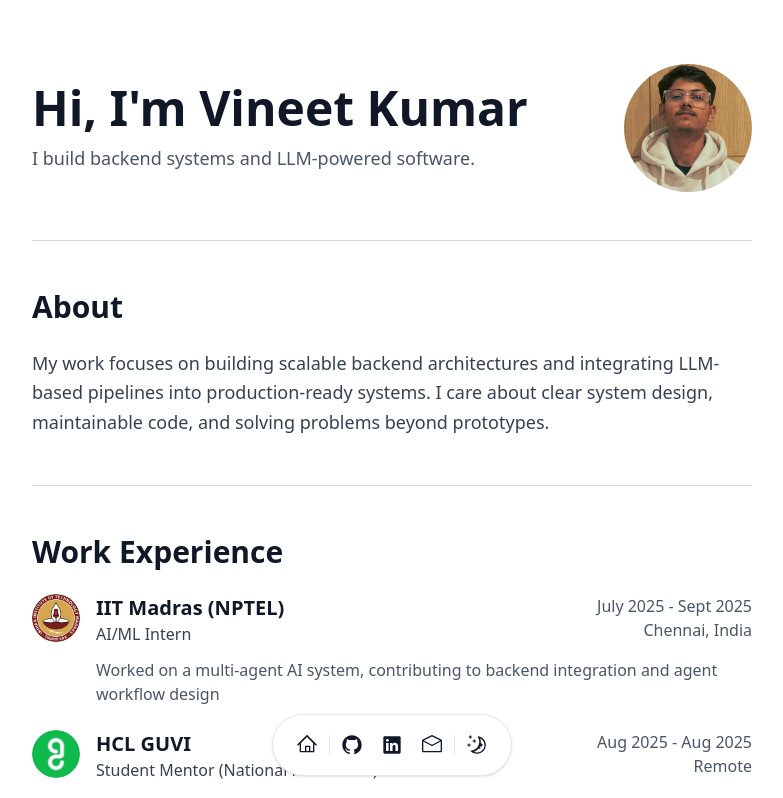
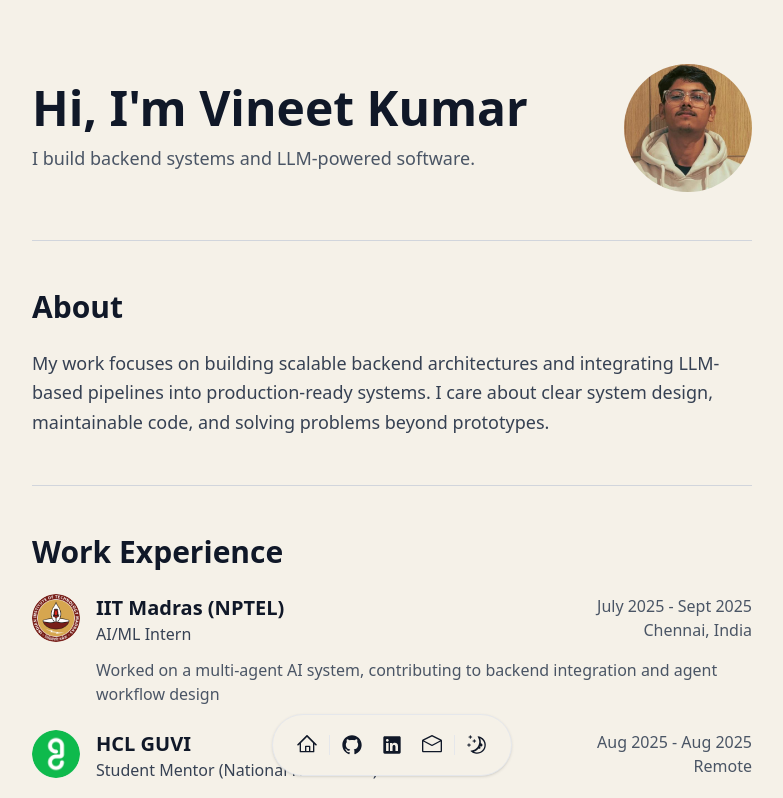
Before and after one commit to whyvineet/portfolio, a Next.js app: page / in a window 1280 px wide. Shown: the top 798 px of the page, without its empty margins (248-1031 px from the left). Built offline with nearby package versions, Linux system fonts and the light colour scheme.

Commit message:
style: update background color to #f5f1e8 for NavBar and Home components

```diff
--- a/app/components/NavBar.tsx
+++ b/app/components/NavBar.tsx
@@ -91,7 +91,7 @@ export default function NavBar() {
       onMouseLeave={() => mouseX.set(Infinity)}
       className="fixed bottom-6 left-1/2 -translate-x-1/2 z-50"
     >
-      <div className="flex items-center gap-1 px-4 py-3 bg-white border border-gray-200 rounded-full shadow-sm">
+      <div className="flex items-center gap-1 px-4 py-3 bg-[#f5f1e8] border border-gray-200 rounded-full shadow-sm">
         <NavItem mouseX={mouseX} onClick={scrollToTop} label="Home">
           <HomeIcon width={20} height={20} />
         </NavItem>
--- a/app/globals.css
+++ b/app/globals.css
@@ -1,7 +1,7 @@
 @import "tailwindcss";
 
 :root {
-  --background: #fafafa;
+  --background: #f5f1e8;
   --foreground: #0a0a0a;
   --accent: #2563eb;
 }
--- a/app/page.tsx
+++ b/app/page.tsx
@@ -17,7 +17,7 @@ export default function Home() {
   }, []);
 
   return (
-    <div className="min-h-screen bg-white text-gray-900">
+    <div className="min-h-screen bg-[#f5f1e8] text-gray-900">
       <div className={`transition-all duration-700 ${
           visibleSections.includes(0) ? "blur-0 opacity-100" : "blur-md opacity-0"
         }`}>
```
